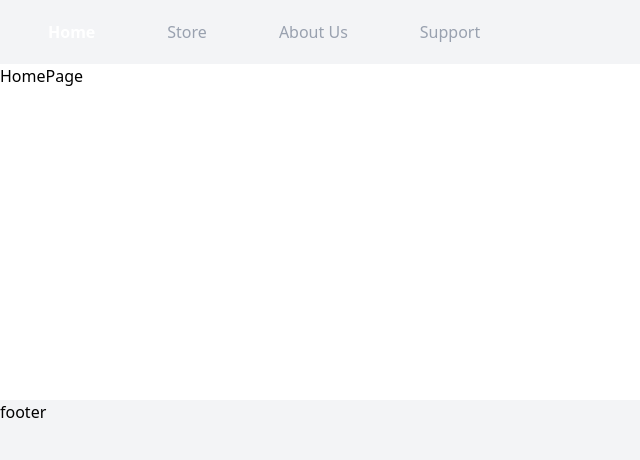
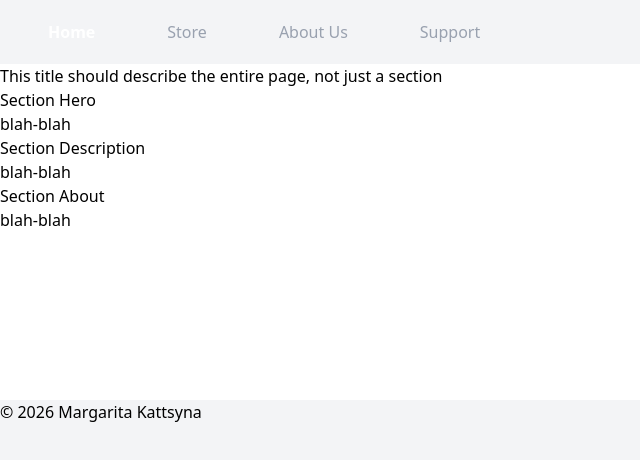
Before and after one commit to prostodiva/eureka-web, a React (Vite) app in the folder frontend/eureka-web/: page / in a window 1280 px wide. Shown: the top 460 px of the page, without its empty margins (0-640 px from the left). Built offline with nearby package versions, Linux system fonts and the light colour scheme.

Commit message:
Refactor: add semantic tags

```diff
--- a/frontend/eureka-web/src/components/Footer.tsx
+++ b/frontend/eureka-web/src/components/Footer.tsx
@@ -1,6 +1,8 @@
 function Footer() {
     return(
-        <div className="overflow-x-auto h-100 bg-gray-100">footer</div>
+        <footer className="overflow-x-auto h-100 bg-gray-100">
+            <p>© 2026 Margarita Kattsyna</p>
+        </footer>
     );
 }
 
--- a/frontend/eureka-web/src/components/Header.tsx
+++ b/frontend/eureka-web/src/components/Header.tsx
@@ -2,9 +2,9 @@ import Navbar from "./Navbar.tsx";
 
 function Header() {
     return(
-        <div className="flex flex-row justify-between items-center w-full px-4 bg-gray-100">
-            <Navbar />
-        </div>
+        <header className="flex flex-row justify-between items-center w-full px-4 bg-gray-100">
+                <Navbar />
+        </header>
     );
 }
 
--- a/frontend/eureka-web/src/components/Navbar.tsx
+++ b/frontend/eureka-web/src/components/Navbar.tsx
@@ -18,7 +18,6 @@ interface NavbarProps {
 
 function Navbar({
                     links,
-                    containerClassName = '',
                     navClassName = 'w-full inline-flex items-center gap-2 h-16',
                     linkClassName = 'mx-8 text-gray-400',
                     activeLinkClassName = 'font-bold text-white',
@@ -55,11 +54,12 @@ function Navbar({
     ));
 
     return (
-        <div>
-            <nav className={`${navClassName} ${variantClasses} ${alignmentClasses[alignment]}`}>
-                {renderedLinks}
-            </nav>
-        </div>
+        <nav
+            aria-label="Primary navigation"
+            className={`${navClassName} ${variantClasses} ${alignmentClasses[alignment]}`}
+        >
+            {renderedLinks}
+        </nav>
     );
 }
 
--- a/frontend/eureka-web/src/pages/AboutUsPage.tsx
+++ b/frontend/eureka-web/src/pages/AboutUsPage.tsx
@@ -1,8 +1,8 @@
 function AboutUsPage() {
     return (
-        <div>
-            About Us
-        </div>
+        <>
+            <h1>About Us. This title should describe the entire page, not just a section</h1>
+        </>
     );
 }
 
--- a/frontend/eureka-web/src/pages/HomePage.tsx
+++ b/frontend/eureka-web/src/pages/HomePage.tsx
@@ -1,8 +1,15 @@
+import Hero from "../sections/Hero"
+import Description from "../sections/Description.tsx";
+import About from "../sections/About.tsx";
 function HomePage() {
     return (
-        <div>
-            HomePage
-        </div>
+        <>
+            <h1>This title should describe the entire page, not just a section</h1>
+
+            <Hero />
+            <Description />
+            <About />
+        </>
     );
 }
 
--- a/frontend/eureka-web/src/pages/StorePage.tsx
+++ b/frontend/eureka-web/src/pages/StorePage.tsx
@@ -1,8 +1,8 @@
 function StorePage() {
     return (
-        <div>
-            store Page
-        </div>
+        <>
+            <h1>Store Page. This title should describe the entire page, not just a section</h1>
+        </>
     );
 }
 
--- a/frontend/eureka-web/src/pages/SupportPage.tsx
+++ b/frontend/eureka-web/src/pages/SupportPage.tsx
@@ -1,8 +1,8 @@
 function SupportPage() {
     return (
-        <div>
-            Support Page
-        </div>
+        <>
+            <h1>Support Page. This title should describe the entire page, not just a section</h1>
+        </>
     );
 }
 
--- a/frontend/eureka-web/src/root/Root.tsx
+++ b/frontend/eureka-web/src/root/Root.tsx
@@ -6,7 +6,7 @@ function Root() {
     return (
         <div className="min-h-screen flex flex-col">
             <Header />
-            <main className="flex-grow">
+            <main className="flex-grow" id="main-content">
                 <Outlet />
             </main>
             <Footer />
--- /dev/null
+++ b/frontend/eureka-web/src/sections/About.tsx
@@ -0,0 +1,10 @@
+function About() {
+    return (
+        <section aria-labelledby="about-heading">
+            <h2 id="about-heading">Section About</h2>
+            <p>blah-blah</p>
+        </section>
+    );
+}
+
+export default About;
--- /dev/null
+++ b/frontend/eureka-web/src/sections/Description.tsx
@@ -0,0 +1,10 @@
+function Description() {
+    return (
+        <section aria-labelledby="description-heading">
+            <h2 id="description-heading">Section Description</h2>
+            <p>blah-blah</p>
+        </section>
+    );
+}
+
+export default Description;
--- /dev/null
+++ b/frontend/eureka-web/src/sections/Hero.tsx
@@ -0,0 +1,10 @@
+function Hero() {
+    return (
+        <section aria-labelledby="hero-heading">
+            <h2 id="hero-heading">Section Hero</h2>
+            <p>blah-blah</p>
+        </section>
+    );
+}
+
+export default Hero;
```
